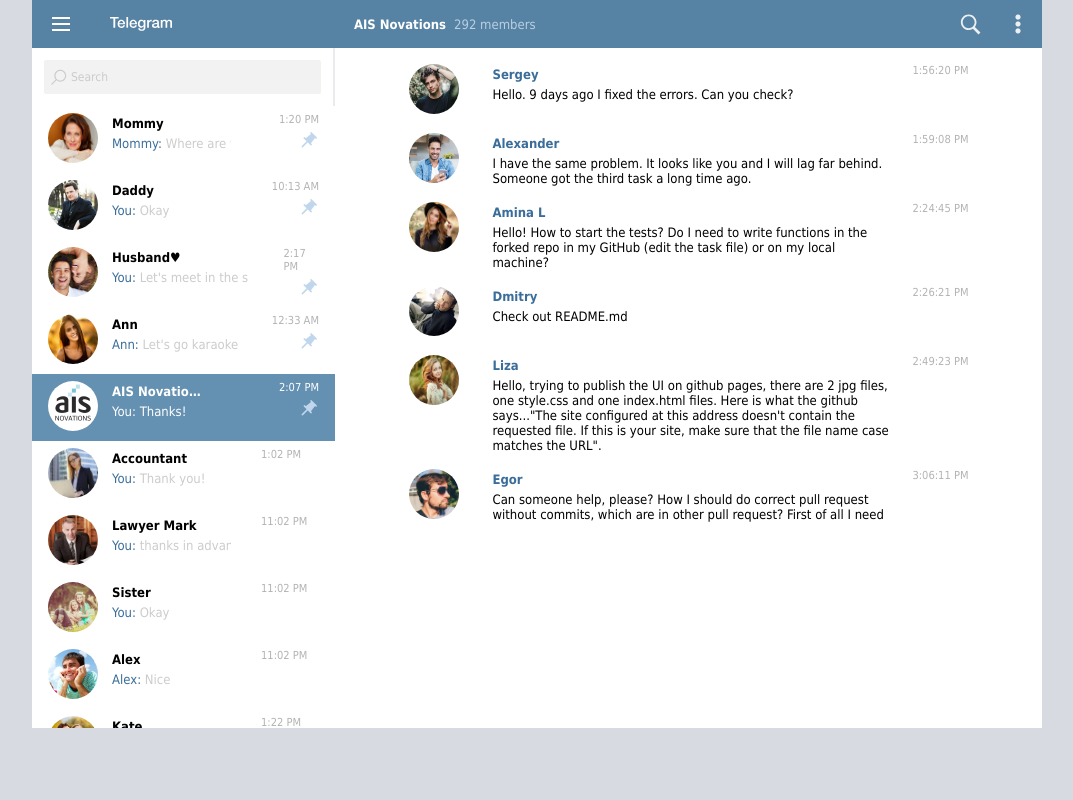
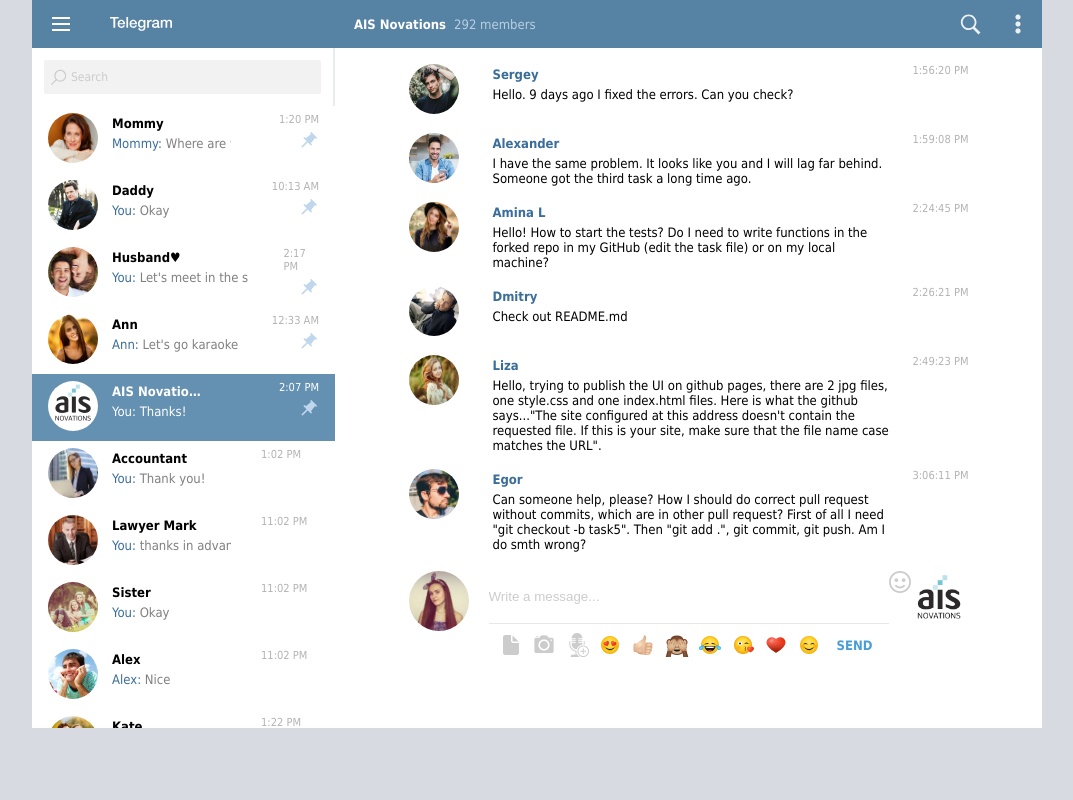
Before and after one commit to KarinaMasalova/telegram-UI, a plain HTML site: page index.html in a window 1280 px wide. Shown: the whole page, without its empty margins (103-1176 px from the left). Drawn offline with nearby package versions, Linux system fonts and the light colour scheme.

Commit message:
feat: add panel for sending messages

```diff
--- a/index.html
+++ b/index.html
@@ -431,6 +431,27 @@
                 </div>
               </div>
             </div>
+            <div class="send-message-panel">
+              <img class="panel-own-photo" src="src/img/users/karina.JPG" alt="">
+              <form class="panel-send-form" action="">
+                <input class="panel-send" type="text" placeholder="Write a message...">
+                <span class="panel-smile-icon"></span>
+                <div class="send-panel-icons">
+                  <img class="add-icon" src="./src/img/icons/add-icon.png" alt="Send file">
+                  <img class="media-icon" src="./src/img/icons/media-icon.png" alt="Send media">
+                  <img class="record-icon" src="./src/img/icons/record-icon.png" alt="Record a message">
+                  <img class="heart-eyes-icon" src="./src/img/icons/heart-eyes-icon.png" alt="">
+                  <img class="thumbs-up-icon" src="./src/img/icons/thumbs-up-icon.png" alt="">
+                  <img class="monkey-icon" src="./src/img/icons/monkey-icon.png" alt="">
+                  <img class="tears-joy-icon" src="./src/img/icons/tears-joy-icon.png" alt="">
+                  <img class="kiss-icon" src="./src/img/icons/kiss-icon.png" alt="">
+                  <img class="red-heart-icon" src="./src/img/icons/red-heart-icon.png" alt="">
+                  <img class="smiling-icon" src="./src/img/icons/smiling-icon.png" alt="">
+                  <button class="send-btn" type="submit">SEND</button>
+                </div>
+              </form>
+              <img class="panel-peer-photo" src="src/img/users/ais-logo.jpg" alt="">
+            </div>
           </section>
         </main>
       </main>
--- a/style.css
+++ b/style.css
@@ -11,6 +11,7 @@
   --dialog-font: 11.05px Tahoma, sans-serif, Arial, Helvetica;
   --scrollbar-color: rgba(30, 85, 127, 0.3);
   --message-title-color: #3a6d99;
+  --send-btn-color: #499dd9;
 }
 
 body {
@@ -218,7 +219,8 @@ body {
   background-position: 4px 7px;
 }
 
-.search-panel::-webkit-input-placeholder {
+.search-panel::-webkit-input-placeholder,
+.panel-send::-webkit-input-placeholder {
   color: #CCC;
 }
 
@@ -280,7 +282,7 @@ input[type="search"]::-webkit-search-cancel-button {
 .dialog-message {
   margin-top: 5px;
   font: var(--header-font);
-  color: #ccc;
+  color: #808080;
   text-overflow: ellipsis;
   overflow: hidden;
   white-space: nowrap;
@@ -314,7 +316,7 @@ input[type="search"]::-webkit-search-cancel-button {
 
 .opened-messages {
   overflow: auto;
-  height: 70%;
+  height: 75%;
 }
 
 .message-block {
@@ -338,6 +340,81 @@ input[type="search"]::-webkit-search-cancel-button {
   margin-top: 5px;
   font: var(--header-font);
   color: #000;
+}
+
+.send-message-panel {
+  height: 20%;
+  display: flex;
+  padding: 13px 0;
+}
+
+.panel-send-form {
+  width: calc(100% + 34px);
+  margin: 0 auto;
+  padding: 0 20px 10px;
+}
+
+.panel-send {
+  height: auto;
+  width: 100%;
+  position: relative;
+  border: 0;
+  box-shadow: 0 1px 0 0 #e8e8e8;
+  overflow-x: hidden;
+  overflow-y: scroll;
+  padding: 1px 28px 1px 0;
+  min-height: 52px;
+  line-height: 20px;
+  box-sizing: border-box;
+
+}
+
+.panel-send:focus {
+  border: 0;
+  outline: none;
+  box-shadow: 0 2px 0 0 #77b7e4;
+}
+
+.panel-smile-icon {
+  position: absolute;
+  width: 22px;
+  height: 22px;
+  background-image: url(./src/img/icons/message-panel-smile.png);
+  background-repeat: no-repeat;
+}
+
+.panel-own-photo,
+.panel-peer-photo {
+  width: 60px;
+  height: 60px;
+  border-radius: 50%;
+}
+
+.send-panel-icons {
+  margin: 10px;
+  display: flex;
+  justify-content: space-between;
+}
+
+.add-icon:hover, .media-icon:hover, .record-icon:hover,
+.heart-eyes-icon:hover, .thumbs-up-icon:hover, .monkey-icon:hover,
+.tears-joy-icon:hover, .kiss-icon:hover, .red-heart-icon:hover,
+.smiling-icon:hover {
+  cursor: pointer;
+  opacity: .5;
+}
+
+.send-btn {
+  border: none;
+  background: transparent;
+  font: var(--header-font);
+  font-weight: bold;
+  color: var(--send-btn-color);
+}
+
+.send-btn:hover {
+  color: var(--message-title-color);
+  cursor: pointer;
 }
 
 /* FOOTER
```
Also changed, not shown: src/img/icons/add-icon.png (added), src/img/icons/heart-eyes-icon.png (added), src/img/icons/kiss-icon.png (added), src/img/icons/media-icon.png (added), src/img/icons/message-panel-smile.png (added), src/img/icons/monkey-icon.png (added), src/img/icons/record-icon.png (added), src/img/icons/red-heart-icon.png (added), src/img/icons/smiling-icon.png (added), src/img/icons/tears-joy-icon.png (added), src/img/icons/thumbs-up-icon.png (added).
